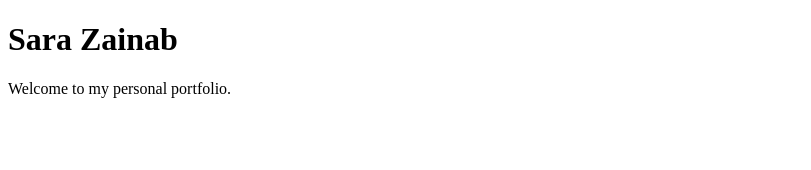
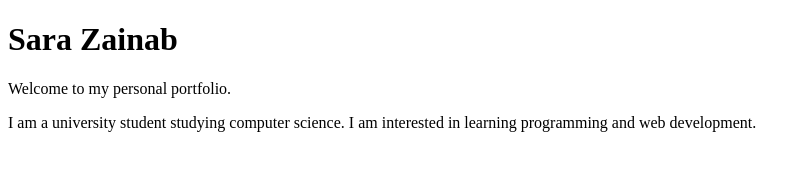
Before and after one commit to 2602991/2602991-portfolio, a plain HTML site: page index.html in a window 1280 px wide. Shown: the whole page, without its empty margins (0-811 px from the left). Drawn offline with Linux system fonts and the light colour scheme.

Commit message:
Add personal introduction

```diff
--- a/index.html
+++ b/index.html
@@ -7,5 +7,6 @@
 <body>
     <h1>Sara Zainab</h1>
 <p>Welcome to my personal portfolio.</p>
+<p>I am a university student studying computer science. I am interested in learning programming and web development.</p>
 </body>
 </html>
```
